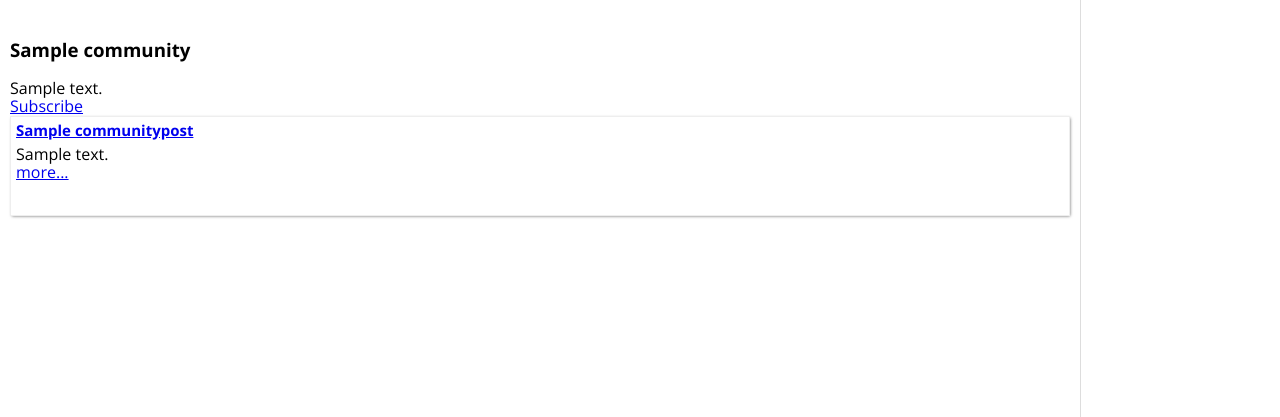
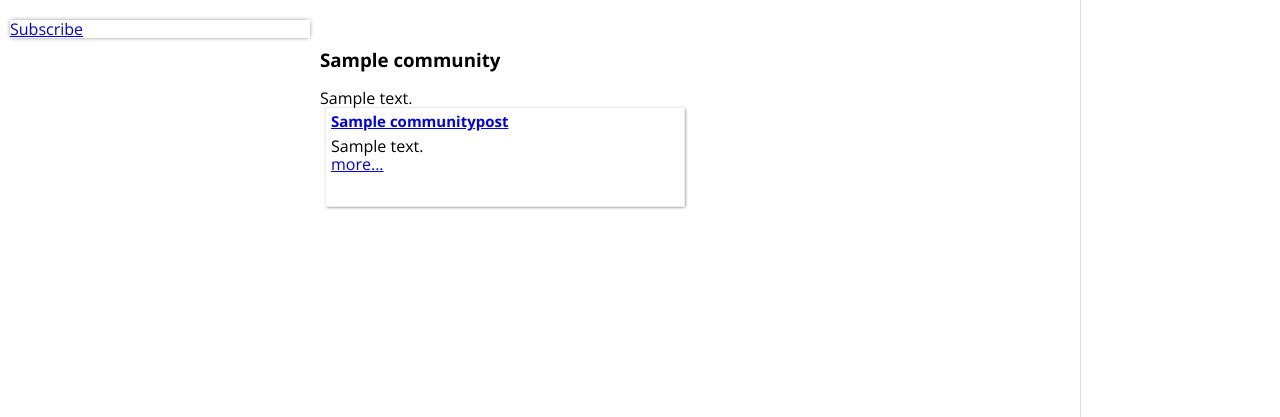
Before and after one commit to mozhario/thrill, a Django app: template apps/communities/templates/communities/community_detail.html in a window 1280 px wide. Shown: the part 40-457 px from the top of the page. Run offline with Django 3.2, Linux system fonts and the light colour scheme; the template is opened without the code that fills it: most values are stand-ins (such as "Sample title", 1, 10 or a date in 2020); parts of the project's set-up code (start-up, migrations or seed data) failed here and were passed over.

Commit message:
Refactored user/community page frontend

```diff
--- a/apps/communities/templates/communities/community_detail.html
+++ b/apps/communities/templates/communities/community_detail.html
@@ -1,8 +1,9 @@
 {% extends "base.html" %}
 
 {% block "content" %}
-    <h3>{{ community.title }}</h3>
-    <div>{{ community.description }}</div>
+
+    <div class="left-column community-details">
+        <div class="section">
 
             {% if request.user %}
 
@@ -23,10 +24,17 @@
 
                 {% endif %}
             {% endif %}
+        </div>
+    </div>
 
+    <div class="page-content">
+
+        <h3>{{ community.title }}</h3>
+        <div>{{ community.description }}</div>
         <div class="board">
             {% with posts_list=community.communitypost_set.all %}
                 {% include "posts/partials/post_list.html" %}
             {% endwith %}
         </div>
+    </div>
 {% endblock %}
--- a/apps/users/templates/users/user_detail.html
+++ b/apps/users/templates/users/user_detail.html
@@ -5,13 +5,13 @@
 {% block "content" %}
 
     <div class="user-profile">
-        <div class="user-details">
+        <div class="left-column user-details">
             {% if user.profile_pic %}
                 <img class="avatar" src="{{ user.profile_pic.url }}"/>
             {% else %}
                 <img class="avatar" src="{% static 'img/placeholder-image.png' %}"/>
             {% endif %}
-            <div class="user-info-card">
+            <div class="section user-info-card">
                 <p class=" username">
                     @{{ user.username }}
                 </p>
@@ -49,7 +49,7 @@
             </div>
         </div>
 
-        <div class="user-page-content">
+        <div class=" page-content user-page-content">
 
                 <h3 class="full-name">
                     {{ user.first_name }}
--- a/static/css/app.css
+++ b/static/css/app.css
@@ -174,7 +174,7 @@ img {
 }
 
 
-.user-details {
+.left-column {
     width: 300px;
     float: left;
     position: fixed;
@@ -190,7 +190,7 @@ img {
 
 
 
-.user-page-content {
+.left-column + .page-content {
     margin-left: 300px;
     padding: 10px;
 }
@@ -226,7 +226,7 @@ img {
 }
 
 
-.user-board .post-list-item {
+.left-column + .page-content .post-list-item {
     width: 50%;
     float: left;
     padding: 0 5px;
```
Lines whose indentation alone changed are shown as unchanged.
